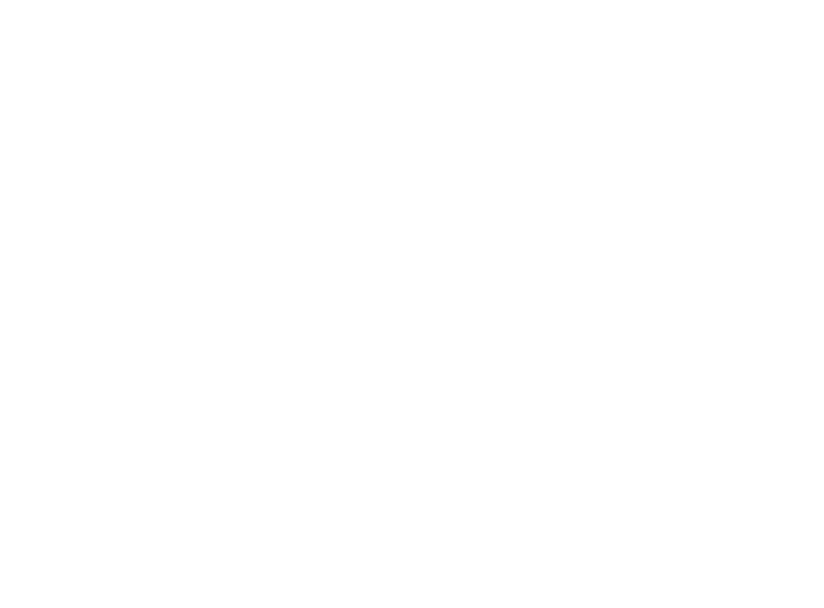
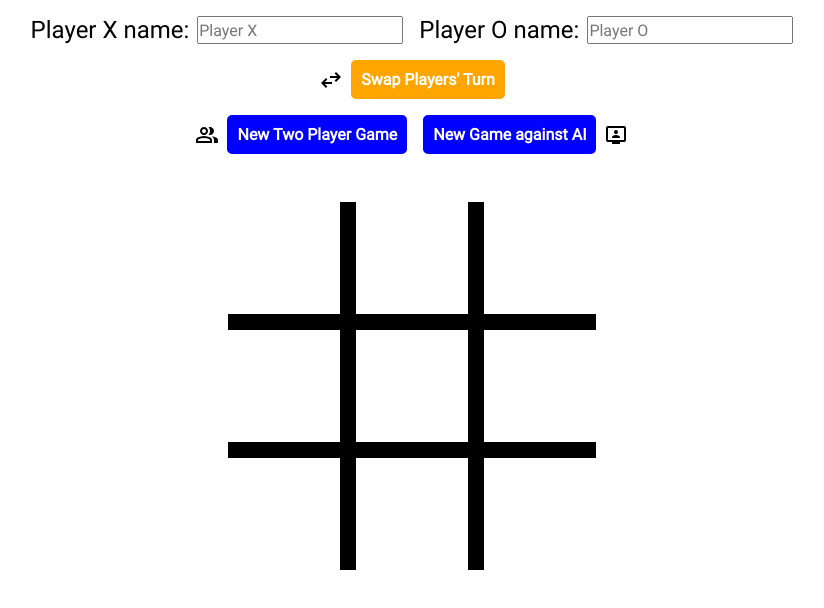
Before and after one commit to goran1010/second-tic-tac-toe, a plain HTML site: page index.html in a window 1280 px wide. Shown: the whole page, without its empty margins (228-1052 px from the left). Drawn offline with Linux system fonts and the light colour scheme.

Commit message:
Did most of HTML and CSS

```diff
--- a/index.html
+++ b/index.html
@@ -7,5 +7,51 @@
     <script src="main.js" defer></script>
     <title>Tic Tac Toe</title>
   </head>
-  <body></body>
+  <body>
+    <div class="container">
+      <div class="set-up">
+        <div class="player-names">
+          <div class="player-x">
+            <label for="player-x-input">Player X name: </label>
+            <input type="text" id="player-x-input" placeholder="Player X" />
+          </div>
+          <div class="player-o">
+            <label for="player-o-input">Player O name: </label>
+            <input type="text" id="player-o-input" placeholder="Player O" />
+          </div>
+        </div>
+        <div class="swap">
+          <img src="img/swap_horiz_FILL0_wght400_GRAD0_opsz24.svg" alt="" />
+          <button class="swap-players">Swap Players' Turn</button>
+        </div>
+        <div class="buttons">
+          <div class="game">
+            <img src="img/group_FILL0_wght400_GRAD0_opsz24.svg" alt="" /><button
+              class="new-game"
+            >
+              New Two Player Game
+            </button>
+          </div>
+          <div class="ai">
+            <button class="new-ai-game">New Game against AI</button>
+            <img src="img/tv_signin_FILL0_wght400_GRAD0_opsz24.svg" alt="" />
+          </div>
+        </div>
+      </div>
+      <div class="game-board">
+        <p class="announcements"></p>
+        <div class="board">
+          <div class="element"></div>
+          <div class="element"></div>
+          <div class="element"></div>
+          <div class="element"></div>
+          <div class="element"></div>
+          <div class="element"></div>
+          <div class="element"></div>
+          <div class="element"></div>
+          <div class="element"></div>
+        </div>
+      </div>
+    </div>
+  </body>
 </html>
--- a/style.css
+++ b/style.css
@@ -8,3 +8,122 @@
   box-sizing: border-box;
   font-family: Roboto, Arial, Helvetica, sans-serif;
 }
+.container {
+  display: flex;
+  flex-direction: column;
+  align-items: center;
+  height: 100vh;
+  font-size: 1.5rem;
+}
+.game-board {
+  display: flex;
+  flex-direction: column;
+}
+.game-board > p {
+  height: 2rem;
+  font-size: 1rem;
+  font-weight: bold;
+}
+.board {
+  background-color: black;
+  display: grid;
+  grid-template: 1fr 1fr 1fr / 1fr 1fr 1fr;
+  gap: 1rem;
+}
+.element {
+  background-color: white;
+  width: 7rem;
+  height: 7rem;
+  font-size: 6rem;
+  display: flex;
+  justify-content: center;
+  align-items: center;
+}
+.player-names {
+  display: flex;
+  flex-wrap: wrap;
+  justify-content: center;
+  gap: 1rem;
+}
+label {
+  white-space: nowrap;
+}
+.player-x,
+.player-o {
+  display: flex;
+  gap: 0.5rem;
+}
+input {
+  font-size: 1rem;
+}
+.set-up {
+  display: flex;
+  flex-direction: column;
+  gap: 1rem;
+  padding: 1rem;
+  flex-wrap: wrap;
+  align-items: center;
+}
+.swap {
+  display: flex;
+  align-items: center;
+  gap: 0.5rem;
+}
+.buttons {
+  display: flex;
+  gap: 1rem;
+  flex-wrap: wrap;
+  justify-content: center;
+  align-items: center;
+  align-content: center;
+}
+.game,
+.ai {
+  gap: 0.5rem;
+  display: flex;
+  align-items: center;
+}
+button {
+  white-space: nowrap;
+}
+button.swap-players {
+  font-size: 1rem;
+  padding: 0.5rem;
+  background-color: orange;
+  color: white;
+  border: 2px solid orange;
+  border-radius: 5px;
+  font-weight: bold;
+  flex: 1;
+}
+button.new-game {
+  font-size: 1rem;
+  padding: 0.5rem;
+  background-color: blue;
+  color: white;
+  border: 2px solid blue;
+  border-radius: 5px;
+  font-weight: bold;
+  flex: 1;
+}
+.new-ai-game {
+  font-size: 1rem;
+  padding: 0.5rem;
+  background-color: blue;
+  color: white;
+  border: 2px solid blue;
+  border-radius: 5px;
+  font-weight: bold;
+  flex: 1;
+}
+button.new-game:active,
+button.new-ai-game:active {
+  border: 2px solid black;
+  background-color: darkblue;
+  color: lightgray;
+}
+button.swap-players:active {
+  border: 2px solid black;
+  background-color: rgb(212, 118, 3);
+  color: lightgray;
+}
```
Also changed, not shown: img/group_FILL0_wght400_GRAD0_opsz24.svg (added), img/swap_horiz_FILL0_wght400_GRAD0_opsz24.svg (added), img/tv_signin_FILL0_wght400_GRAD0_opsz24.svg (added).
